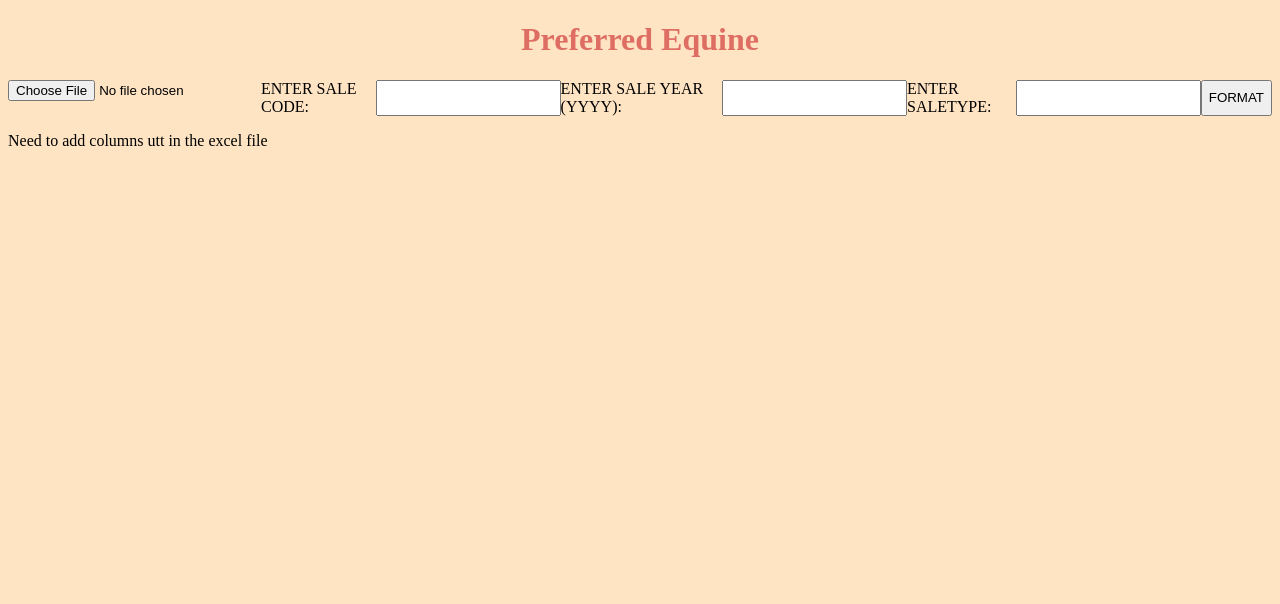
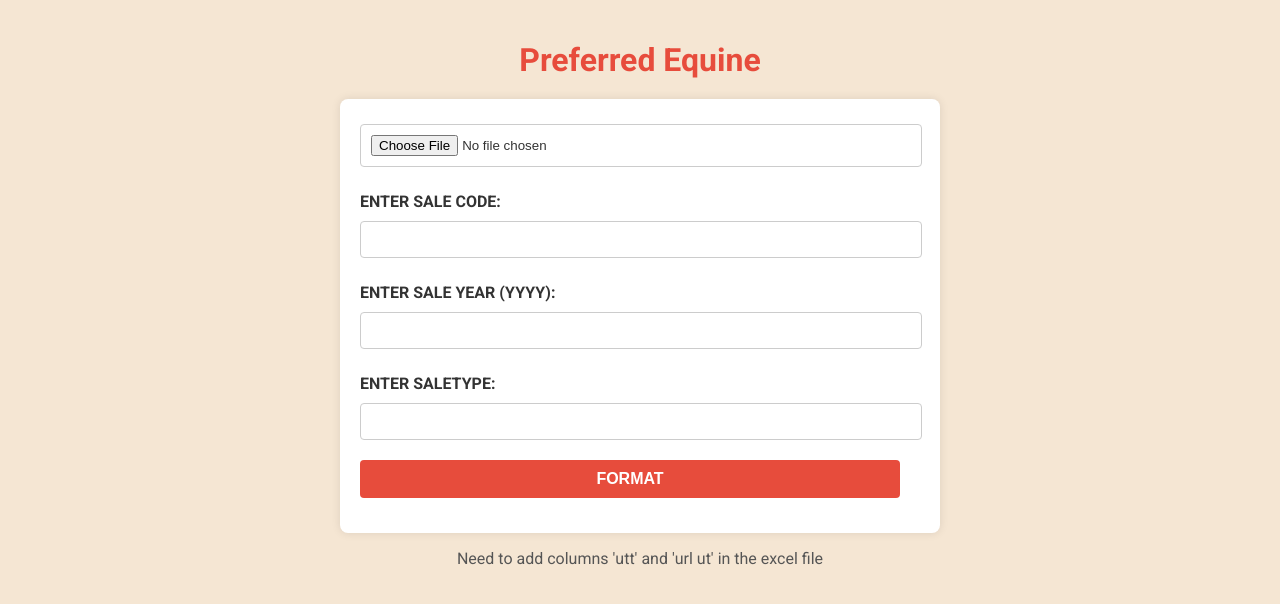
Before and after one commit to monilmody/preferredequinesalesresults, a Flask app: page /views/fasigtipton in a window 1280 px wide. Shown: the top 604 px of the page. Run offline with Flask 3, Linux system fonts and the light colour scheme.

Commit message:
adding the changes for fasig tipton

```diff
--- a/website/main.py
+++ b/website/main.py
@@ -1123,10 +1123,6 @@ def fasigTipton():
         if 'DAM1' in df.columns:
             df['CDAM'] = df['DAM1']
 
-        # Dropping a column DAM1
-        if 'DAM1' in df.columns:
-            df.drop(columns=['DAM1'], inplace=True)
-
         # Adding a new column SIREOFDAM
         if 'SIRE OF DAM' in df.columns:
             df['SIREOFDAM'] = df['SIRE OF DAM']
@@ -1244,7 +1240,19 @@ def fasigTipton():
 
         df['UTT'] = df['utt'].fillna(0.0)
 
+        df.drop(columns=['utt'], inplace=True)
+
         df['STATUS'] = ""
+
+        df['TDAM'] = df['DAM1']
+
+                # Dropping a column DAM1
+        if 'DAM1' in df.columns:
+            df.drop(columns=['DAM1'], inplace=True)
+
+        df['url-ut'] = df['url ut']
+
+        df.drop(columns=['url ut'], inplace=True)
 
         # Calculating the year of birth from the datefoal
         datefoal_series = df['DATEFOAL']
--- a/website/templates/fasigtipton.html
+++ b/website/templates/fasigtipton.html
@@ -4,15 +4,98 @@
     <meta charset="UTF-8">
     <meta name="viewport" content="width=device-width, initial-scale=1.0">
     <title>Preferred Equine</title>
+    <link href="https://fonts.googleapis.com/css2?family=Roboto:wght@400;700&display=swap" rel="stylesheet">
+    <style>
+        body {
+            background-color: #f5e6d3;
+            font-family: 'Roboto', sans-serif;
+            color: #333;
+            margin: 0;
+            padding: 0;
+        }
+
+        .container {
+            max-width: 600px;
+            margin: 0 auto;
+            padding: 20px;
+        }
+
+        h1 {
+            text-align: center;
+            color: #e74c3c;
+            font-weight: bold;
+            margin-bottom: 20px;
+        }
+
+        h1 a {
+            text-decoration: none;
+            color: inherit;
+        }
+
+        form {
+            background-color: #fff;
+            padding: 20px;
+            border-radius: 8px;
+            box-shadow: 0 0 10px rgba(0, 0, 0, 0.1);
+        }
+
+        label {
+            display: block;
+            margin: 10px 0 5px;
+            font-weight: bold;
+        }
+
+        input[type="file"],
+        input[type="text"],
+        button {
+            width: calc(100% - 20px);
+            padding: 10px;
+            margin: 5px 0 15px;
+            border: 1px solid #ccc;
+            border-radius: 4px;
+        }
+
+        button {
+            background-color: #e74c3c;
+            color: white;
+            border: none;
+            cursor: pointer;
+            font-size: 16px;
+            font-weight: bold;
+            transition: background-color 0.3s;
+        }
+
+        button:hover {
+            background-color: #c0392b;
+        }
+
+        p {
+            text-align: center;
+            color: #555;
+        }
+
+        .message {
+            text-align: center;
+            color: #e74c3c;
+            font-weight: bold;
+        }
+
+        .csv-data {
+            margin-top: 20px;
+            background-color: #fff;
+            padding: 15px;
+            border-radius: 8px;
+            box-shadow: 0 0 10px rgba(0, 0, 0, 0.1);
+        }
+    </style>
 </head>
-<body style="background-color: bisque;">
 
+<body>
+    <div class="container">
     <!--<h1 style="text-align:center;color:hsl(5, 65%, 63%); font-weight: bold;">Preferred Equine</h1>-->
-     <h1 style="text-align:center;color:hsl(5, 65%, 63%); font-weight: bold;">
-        <a href="/" style="text-decoration: none; color: inherit;">Preferred Equine</a>
-    </h1>
+    <h1><a href="/">Preferred Equine</a></h1>
 
-    <form style="display: flex; "action="/fasigtipton" method="post" enctype="multipart/form-data">
+    <form action="/fasigtipton" method="post" enctype="multipart/form-data">
         <input type="file" name="file" accept=".csv">
         <label for="saledate">ENTER SALE CODE:</label>
         <input type="text" id="salecode" name="salecode" required>
@@ -22,15 +105,19 @@
         <input type="text" name="type" id="type" maxlength="1" pattern="[a-zA-Z]" required>
         <button type="submit">FORMAT</button>
     </form>
-    <p>Need to add columns utt in the excel file</p>
+    <p>Need to add columns 'utt' and 'url ut' in the excel file</p>
+
     {% if message %}
-    <p>{{ message }}</p>
-{% endif %}
+    <p class="message">{{ message }}</p>
+    {% endif %}
 
-{% if data %}
-    <h2>CSV Data</h2>
-    {{ data|safe }}
-{% endif %}
+    {% if data %}
+    <div class="csv-data">
+        <h2>CSV Data</h2>
+        {{ data|safe }}
+    </div>
+    {% endif %}
+    </div>
 
 </body>
 </html>
```
